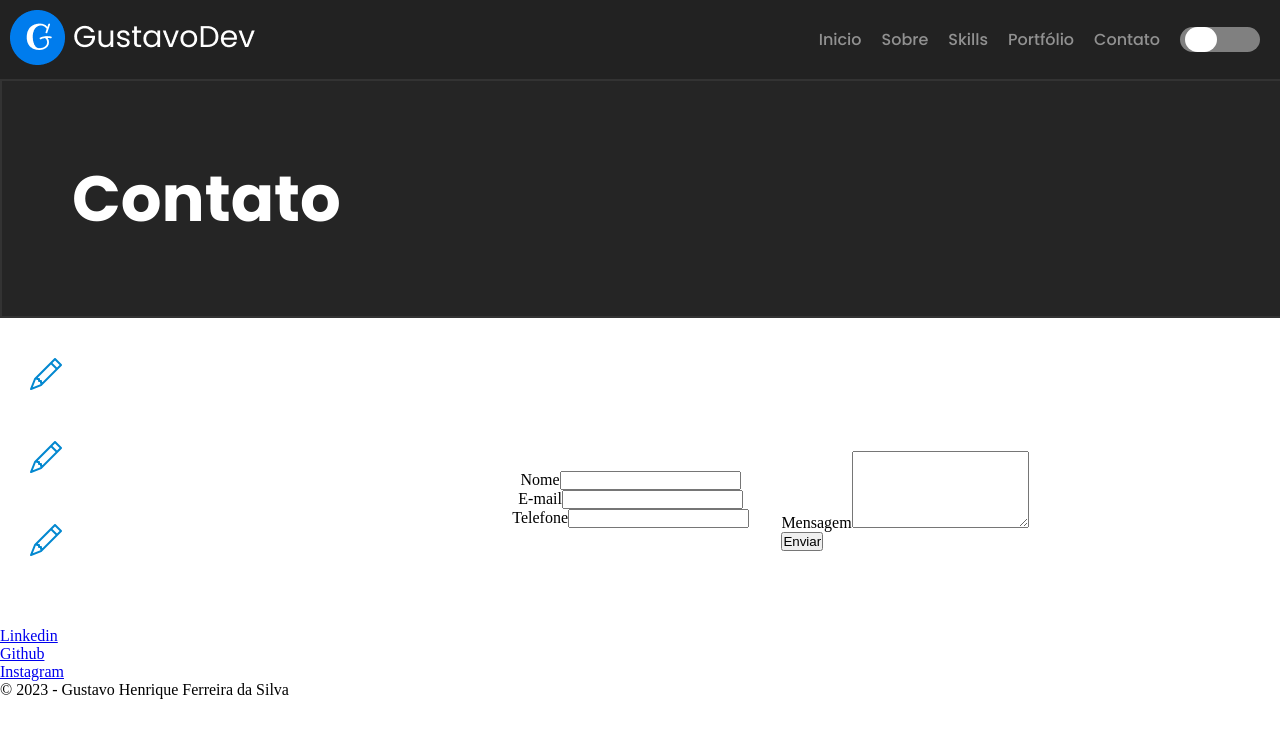
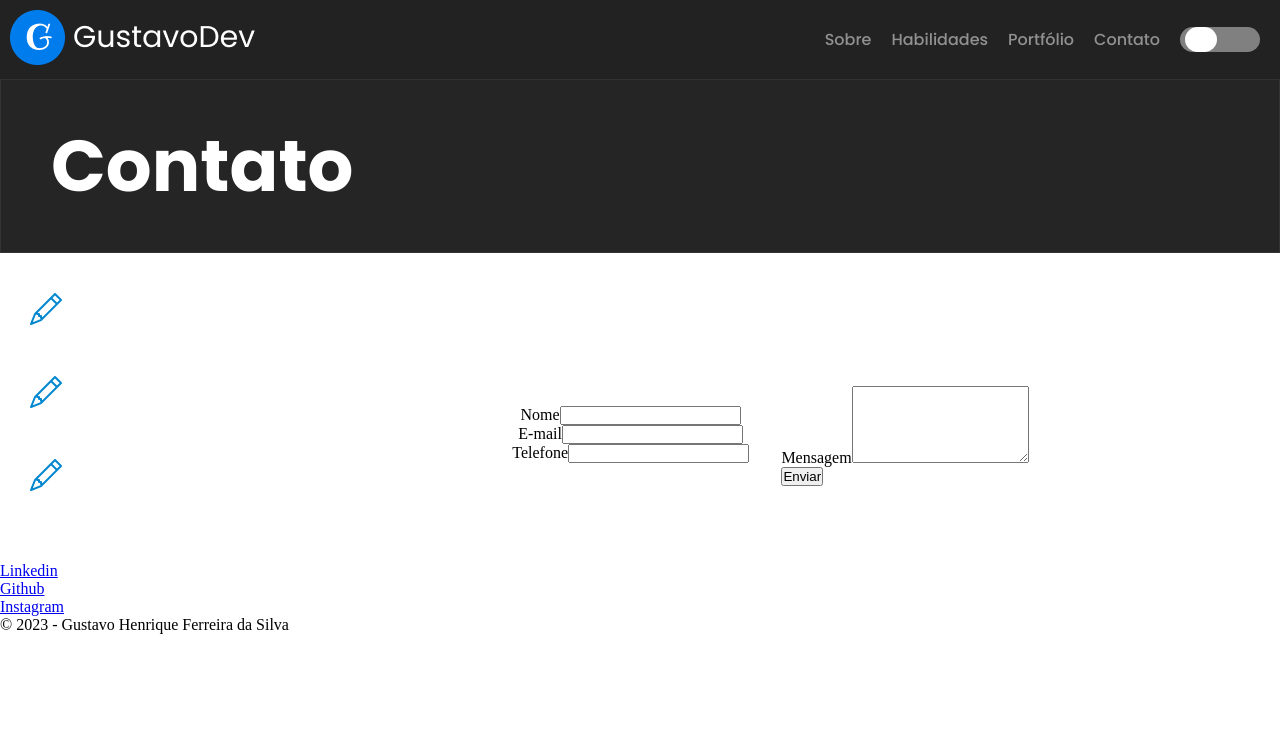
Before and after one commit to Winiast/Portofolio, a React (Create React App) app: page /contact in a window 1280 px wide. Shown: the top 738 px of the page. Built offline with nearby package versions, Linux system fonts and the light colour scheme.

Commit message:
[fix]: Componente de texto da pagina de habilidades corrigido responsividade

```diff
--- a/src/App.jsx
+++ b/src/App.jsx
@@ -1,5 +1,4 @@
 import Home from "./pages/Home";
-import About from "./pages/About";
 import Skills from "./pages/Skills";
 import Contact from "./pages/Contact";
 import Projects from "./pages/Projects";
@@ -10,10 +9,6 @@ const router = createBrowserRouter([
   {
     path: "/",
     element: <Home />,
-  },
-  {
-    path: "/about",
-    element: <About />,
   },
   {
     path: "/skills",
--- a/src/components/Header.jsx
+++ b/src/components/Header.jsx
@@ -19,14 +19,11 @@ export default function Header() {
               <ul>
                 <li className="undeline">
                   <a href="/#" className="">
-                    Inicio
+                    Sobre
                   </a>
                 </li>
                 <li>
-                  <a href="/about">Sobre</a>
-                </li>
-                <li>
-                  <a href="/skills">Skills</a>
+                  <a href="/skills">Habilidades</a>
                 </li>
                 <li>
                   <a href="/projects">Portfólio</a>
--- a/src/pages/About.jsx
+++ /dev/null
@@ -1,17 +0,0 @@
-import React from "react";
-import Header from "../components/Header";
-import Footer from "../components/Footer";
-
-// import { Container } from './styles';
-
-function About() {
-  return (
-    <>
-      <Header />
-      <h1 style={{ color: "white" }}>Em construção</h1>
-      <Footer />
-    </>
-  );
-}
-
-export default About;
--- a/src/routes/route.jsx
+++ /dev/null
@@ -1 +0,0 @@
-import React from "react";
--- a/src/styles/Projects.css
+++ b/src/styles/Projects.css
@@ -1,4 +1,4 @@
-.container-portf {
+/* .container-portf {
   display: flex;
   flex-direction: column;
   align-items: center;
@@ -70,4 +70,4 @@
   gap: 2rem;
   width: 100%;
   padding-bottom: 100px;
-}
+} */
--- a/src/styles/TextContentCenter.css
+++ b/src/styles/TextContentCenter.css
@@ -1,19 +1,24 @@
 .container-textContent {
-  height: 100%;
-  width: 100%;
   display: flex;
-  align-items: flex-start;
   background-color: #252525;
-  border: 2px solid #333333;
+  border: 1px solid rgb(52, 51, 51);
 }
 
 .container-textContent h1 {
-  margin: 20px;
-  font-size: 4rem;
-  padding: 50px;
   font-family: "Poppins";
   font-style: normal;
   font-weight: 700;
   background-color: #252525;
+  font-size: 3.5rem;
+  line-height: 3.5rem;
   color: #ffffff;
+  padding: 40px;
 }
+
+@media screen and (min-width: 728px) {
+  .container-textContent h1 {
+    font-size: 4.5rem;
+    line-height: 4.5rem;
+    padding: 50px;
+  }
+}
```
